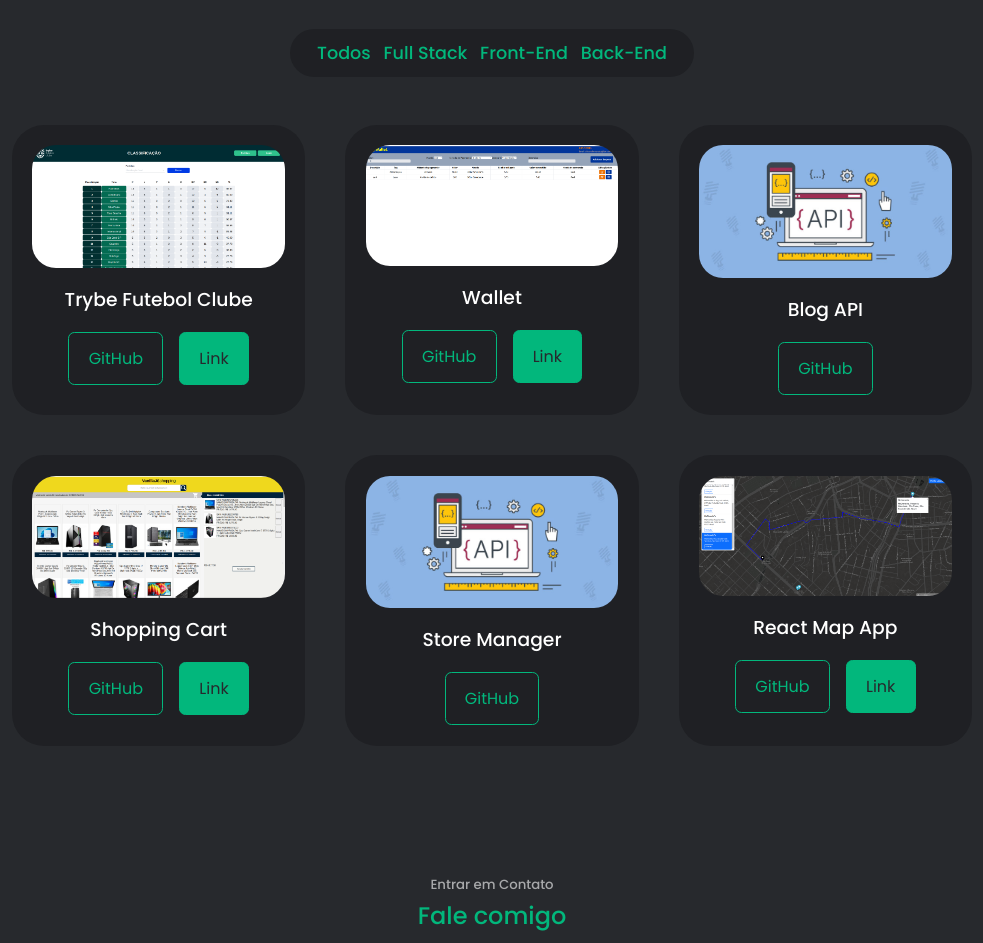
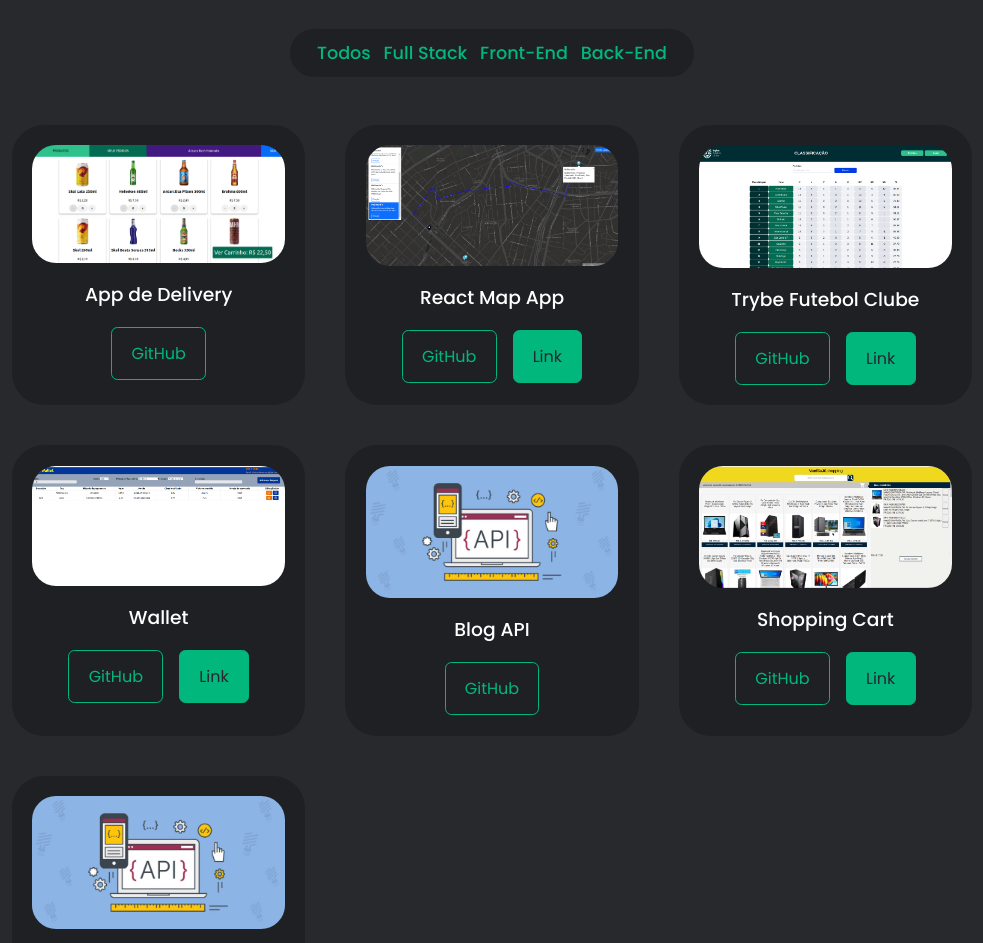
Before and after one commit to alissonrh/alissonrh.github.io, a React (Create React App) app: page / in a window 1280 px wide. Shown: the part 2140-3083 px from the top of the page, without its empty margins (148-1131 px from the left). Built offline with nearby package versions, Linux system fonts and the light colour scheme.

Commit message:
atualizei cv e adcionei o app delivery

```diff
--- a/src/components/portifolio/portfolioData.js
+++ b/src/components/portifolio/portfolioData.js
@@ -2,9 +2,26 @@ import IMG1 from '../../assets/portfolio1.png'
 import IMG2 from '../../assets/portfolio2.png'
 import IMG3 from '../../assets/portfolio3.png'
 import IMG4 from '../../assets/portfolio4.png'
+import IMG5 from '../../assets/portfolio5.png'
 import API from '../../assets/api.jpg'
 
 const data = [
+  {
+    id: 7,
+    image: IMG5,
+    title: 'App de Delivery',
+    github: 'https://github.com/alissonrh/project-delivery-app',
+    link: '',
+    type: 'fullstack'
+  },
+  {
+    id: 6,
+    image: IMG4,
+    title: 'React Map App',
+    github: 'https://github.com/alissonrh/map-app',
+    link: 'https://react-map-alisson.netlify.app/',
+    type: 'fullstack'
+  },
   {
     id: 1,
     image: IMG1,
@@ -44,16 +61,7 @@ const data = [
     github: 'https://github.com/alissonrh/store-manager',
     link: '',
     type: 'backend'
-  },
-  {
-    id: 6,
-    image: IMG4,
-    title: 'React Map App',
-    github: 'https://github.com/alissonrh/map-app',
-    link: 'https://react-map-alisson.netlify.app/',
-    type: 'fullstack'
-  },
-
+  }
 ];
 
 export default data
```
Also changed, not shown: src/assets/portfolio5.png (added), 1 other file (tests, documents, lock files or other folders).
